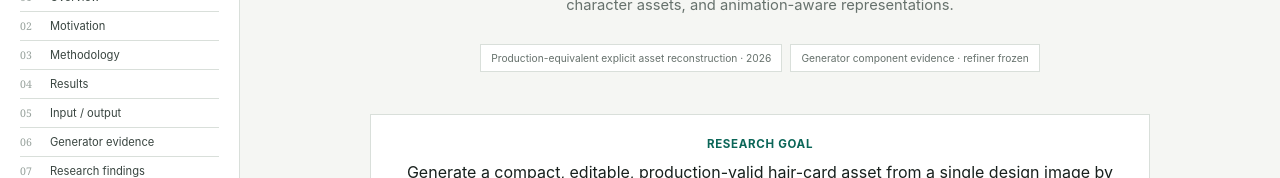
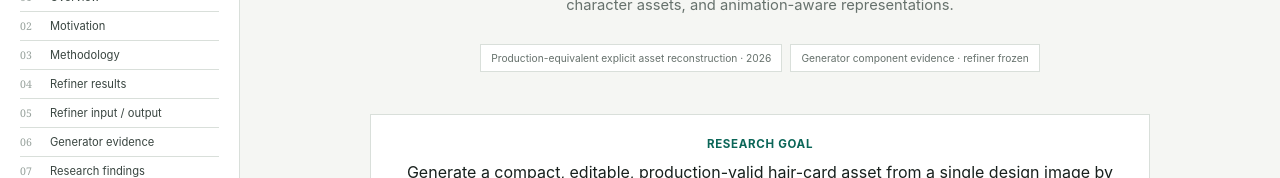
Before and after one commit to Xinyi-0916/research-site, a React (Vite) app: page / in a window 1280 px wide. Shown: the part 466-644 px from the top of the page. Built offline with nearby package versions, Linux system fonts and the light colour scheme.

Commit message:
Add compact refiner loss summary

```diff
--- a/src/ResearchSite.jsx
+++ b/src/ResearchSite.jsx
@@ -80,11 +80,15 @@ export default function ResearchSite() {
             <ContractColumn label="Output" items={project.refiner.output} />
           </div>
           <p className="method-evidence refiner-depth-note"><strong>Depth boundary.</strong> {project.refiner.supervisionBoundary}</p>
-          <div className="validity-block"><h3>Hard validity boundary</h3><ul>{project.validity.map((item) => <li key={item}>{item}</li>)}</ul></div>
+          <div className="refiner-loss">
+            <header><span>Frozen refiner objective</span><div><code>{project.refiner.objective.formula}</code><code>{project.refiner.objective.renderFormula}</code></div></header>
+            <div className="loss-terms">{project.refiner.objective.terms.map((term) => <article key={term.label}><span>{term.label}</span><code>{term.symbol}</code><p>{term.effect}</p></article>)}</div>
+            <p><strong>Hard boundary.</strong> {project.refiner.objective.hardBoundary}</p>
+          </div>
         </section>
 
         <section className="content-section" id="results">
-          <SectionHead number="03" title="Experimental results" note={`${evaluation.scope} · frozen refiner`} />
+          <SectionHead number="03" title="Refiner results" note={`${evaluation.scope} · frozen refiner`} />
           <div className="artifact-bar"><span>Source artifact</span><code>{evaluation.artifact}</code><span>Runtime {evaluation.elapsed}</span></div>
           <div className="metrics">{evaluation.aggregate.map((metric) => <div key={metric.label}><strong>{metric.value}</strong><span>{metric.label}</span></div>)}</div>
           <div className="result-tables">
--- a/src/data/siteData.js
+++ b/src/data/siteData.js
@@ -15,8 +15,8 @@ export const sections = [
   { id: 'overview', label: 'Overview' },
   { id: 'motivation', label: 'Motivation' },
   { id: 'methodology', label: 'Methodology' },
-  { id: 'results', label: 'Results' },
-  { id: 'demonstrations', label: 'Input / output' },
+  { id: 'results', label: 'Refiner results' },
+  { id: 'demonstrations', label: 'Refiner input / output' },
   { id: 'generator-boundary', label: 'Generator evidence' },
   { id: 'findings', label: 'Research findings' },
   { id: 'limitations', label: 'Limitations' },
@@ -95,14 +95,34 @@ export const project = {
       'Positive profiles and H1-valid ribbon surfaces',
     ],
     supervisionBoundary: 'The current population result is a per-case B1/H1 oracle optimization, so GT metric depth and depth-derived normals enter its objective as target supervision. They are not deployment inputs. In the intended learned system, GT depth is restricted to training and evaluation; deployed inference remains alpha + predicted normals + calibrated cameras.',
+    objective: {
+      formula: 'L = L_render + Σ_i λ_i ρ(ΔQ_i; Q_i⁰) + L_profile',
+      renderFormula: 'L_render = λ_α L_α + λ_e L_edge + λ_d L_depth + λ_n L_normal',
+      terms: [
+        {
+          label: 'Silhouette',
+          symbol: 'λ_α L_α + λ_e L_edge',
+          effect: 'Fills missing coverage and aligns the rendered boundary with the target.',
+        },
+        {
+          label: 'Metric depth',
+          symbol: 'λ_d L_depth',
+          effect: 'Corrects front/back placement and layer order using GT-only supervision.',
+        },
+        {
+          label: 'Depth normal',
+          symbol: 'λ_n L_normal',
+          effect: 'Aligns local surface direction instead of matching depth alone.',
+        },
+        {
+          label: 'Structure + profile',
+          symbol: 'Σ_i λ_i ρ(ΔQ_i; Q_i⁰) + L_profile',
+          effect: 'Keeps corrections near the weak K12 geometry and widths/thicknesses within the bounded profile model.',
+        },
+      ],
+      hardBoundary: 'H1 surface validity, positive profiles, fixed roots/count/slots, and the card/face budget are hard selection checks—not extra weighted loss terms.',
+    },
   },
-  validity: [
-    'Fixed roots, card count, slots, and connectivity',
-    'H1 intrinsic ribbon-surface validity',
-    'Nondegenerate surface Jacobian',
-    'Positive bounded width and thickness profiles',
-    'Fixed card and face budget',
-  ],
 }
 
 export const evaluation = {
--- a/src/styles.css
+++ b/src/styles.css
@@ -137,6 +137,19 @@ code { font-family: ui-monospace, SFMono-Regular, Menlo, Consolas, monospace; }
 .refiner-contract strong { font-family: var(--serif); font-size: 1rem; font-weight: 400; line-height: 1.38; }
 .io-arrow { color: var(--green); text-align: center; }
 .refiner-contract .io-arrow { display: grid; place-items: center; }
+.refiner-loss { margin-top: 16px; border: 1px solid var(--line); background: var(--panel); }
+.refiner-loss > header { display: grid; padding: 18px 20px; grid-template-columns: .72fr 1.28fr; align-items: center; gap: 24px; border-bottom: 1px solid var(--line); }
+.refiner-loss > header > span { color: var(--green); font-size: .61rem; font-weight: 750; letter-spacing: .09em; text-transform: uppercase; }
+.refiner-loss > header > div { display: grid; gap: 7px; }
+.refiner-loss > header code { color: var(--ink); font-family: var(--serif); font-size: .9rem; line-height: 1.35; }
+.loss-terms { display: grid; grid-template-columns: repeat(4, 1fr); }
+.loss-terms article { min-width: 0; padding: 18px; }
+.loss-terms article + article { border-left: 1px solid var(--line); }
+.loss-terms article > span { display: block; color: var(--green); font-size: .59rem; font-weight: 750; letter-spacing: .07em; text-transform: uppercase; }
+.loss-terms article code { display: block; min-height: 36px; margin-top: 11px; color: var(--ink); font-size: .65rem; line-height: 1.4; white-space: normal; }
+.loss-terms article p { margin: 9px 0 0; color: var(--muted); font-size: .67rem; line-height: 1.5; }
+.refiner-loss > p { margin: 0; padding: 13px 18px; border-top: 1px solid var(--line); color: var(--muted); font-size: .68rem; }
+.refiner-loss > p strong { color: var(--ink); }
 .objective-list { display: grid; margin: 16px 0; grid-template-columns: repeat(3, 1fr); gap: 8px; }
 .objective-list span { padding: 13px; border-left: 2px solid var(--green); background: var(--green-pale); color: var(--green); font-size: .75rem; }
 .boundary-note, .source-note, .render-caveat { margin: 25px 0 0; padding: 17px 19px; border: 1px solid var(--line); color: var(--muted); background: var(--panel); font-size: .72rem; }
@@ -145,11 +158,6 @@ code { font-family: ui-monospace, SFMono-Regular, Menlo, Consolas, monospace; }
 .pipeline > div { display: flex; min-width: 0; flex: 1; align-items: center; }
 .pipeline span { display: grid; min-height: 82px; padding: 12px; flex: 1; place-items: center; border: 1px solid var(--line); background: var(--panel); font-size: .69rem; line-height: 1.4; text-align: center; }
 .pipeline i { padding: 0 5px; color: var(--green); font-style: normal; }
-.validity-block { display: grid; margin-top: 22px; padding: 24px; grid-template-columns: .6fr 1.4fr; gap: 35px; border: 1px solid var(--line); color: var(--ink); background: var(--panel); }
-.validity-block h3 { margin: 0; font-family: var(--serif); font-size: 1.35rem; font-weight: 400; }
-.validity-block ul { display: grid; margin: 0; padding: 0; grid-template-columns: 1fr 1fr; gap: 9px 25px; list-style: none; }
-.validity-block li { color: var(--muted); font-size: .7rem; }
-.validity-block li::before { margin-right: 8px; color: var(--green); content: '✓'; }
 
 .artifact-bar { display: flex; padding: 14px 16px; flex-wrap: wrap; align-items: center; justify-content: space-between; gap: 12px; border: 1px solid var(--line); background: var(--panel); color: var(--muted); font-size: .65rem; }
 .artifact-bar code { color: var(--green); }
@@ -293,6 +301,9 @@ th:first-child { text-align: left; }
   .refiner-contract { grid-template-columns: 1fr; }
   .refiner-contract .io-arrow { min-height: 18px; transform: rotate(90deg); }
   .refiner-contract > div:not(.io-arrow) { min-height: auto; }
+  .loss-terms { grid-template-columns: repeat(2, 1fr); }
+  .loss-terms article:nth-child(3) { border-left: 0; }
+  .loss-terms article:nth-child(n + 3) { border-top: 1px solid var(--line); }
   .generator-contract { grid-template-columns: 1fr; }
   .generator-contract > div + div { border-top: 1px solid var(--line); border-left: 0; }
   .generator-budget { grid-template-columns: 1fr; }
@@ -311,7 +322,6 @@ th:first-child { text-align: left; }
   .content-section { padding: 68px 0; }
   .pipeline { overflow-x: auto; padding-bottom: 8px; }
   .pipeline > div { min-width: 125px; }
-  .validity-block { grid-template-columns: 1fr; }
   .findings-list { grid-template-columns: 1fr; }
   .findings-list article { padding: 25px 0; border-bottom: 1px solid var(--line); }
   .findings-list article + article { padding-left: 0; border-left: 0; }
@@ -326,7 +336,7 @@ th:first-child { text-align: left; }
   .section-head { grid-template-columns: 28px 1fr; }
   .research-repo-link { width: 100%; grid-template-columns: 1fr auto; }
   .research-repo-link span:first-child { grid-column: 1 / -1; }
-  .objective-list, .validity-block ul, .limitations { grid-template-columns: 1fr; }
+  .objective-list, .limitations { grid-template-columns: 1fr; }
   .motivation-grid, .method-roles { grid-template-columns: 1fr; }
   .motivation-grid article + article, .method-roles article + article { border-top: 1px solid var(--line); border-left: 0; }
   .target-definition { grid-template-columns: 1fr; gap: 10px; }
@@ -335,6 +345,9 @@ th:first-child { text-align: left; }
   .method-stage article { min-height: 0; }
   .method-stage article > strong { margin-top: 18px; }
   .method-stage > i { width: 100%; height: 24px; transform: rotate(90deg); }
+  .refiner-loss > header { grid-template-columns: 1fr; gap: 10px; }
+  .loss-terms { grid-template-columns: 1fr; }
+  .loss-terms article + article { border-top: 1px solid var(--line); border-left: 0; }
   .metrics { grid-template-columns: 1fr; }
   .metrics > div + div { border-top: 1px solid var(--line); border-left: 0; }
   .demo-case { padding: 12px; }
```
